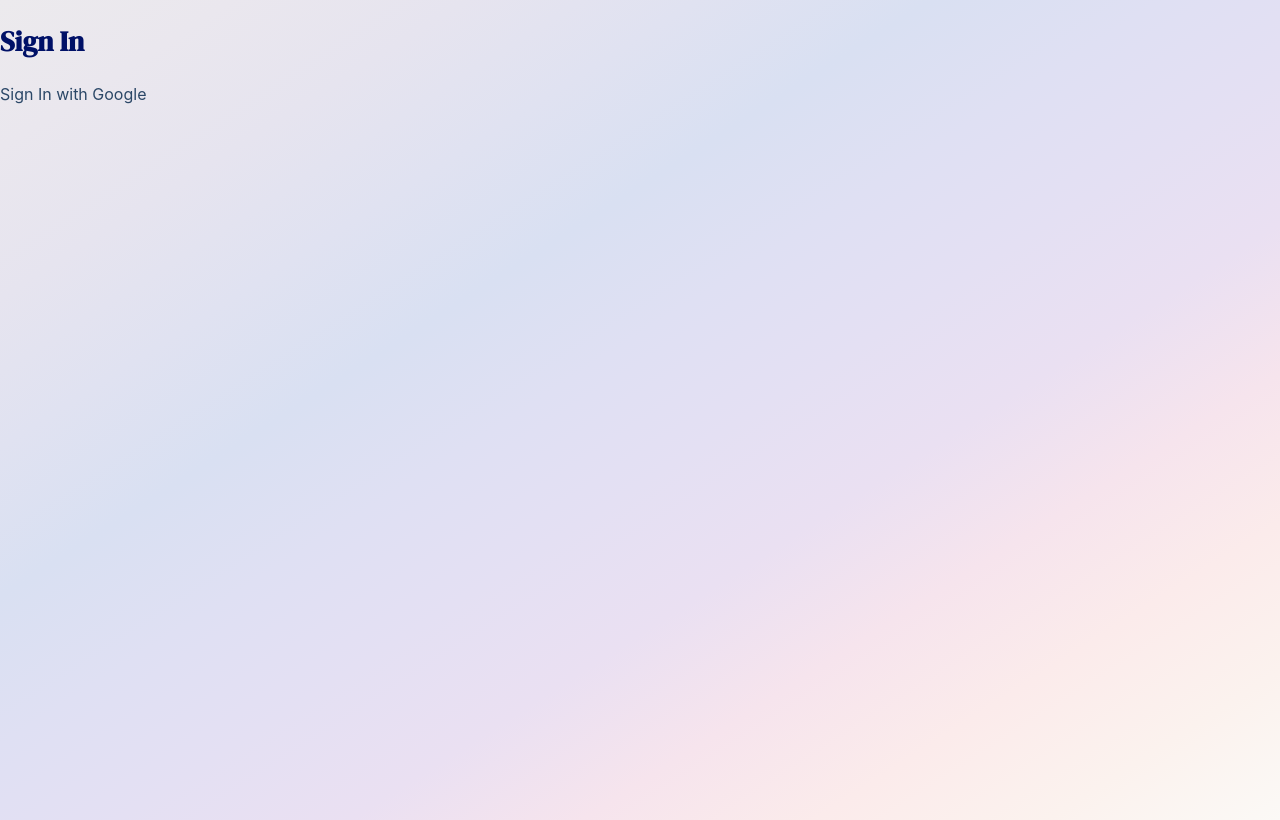
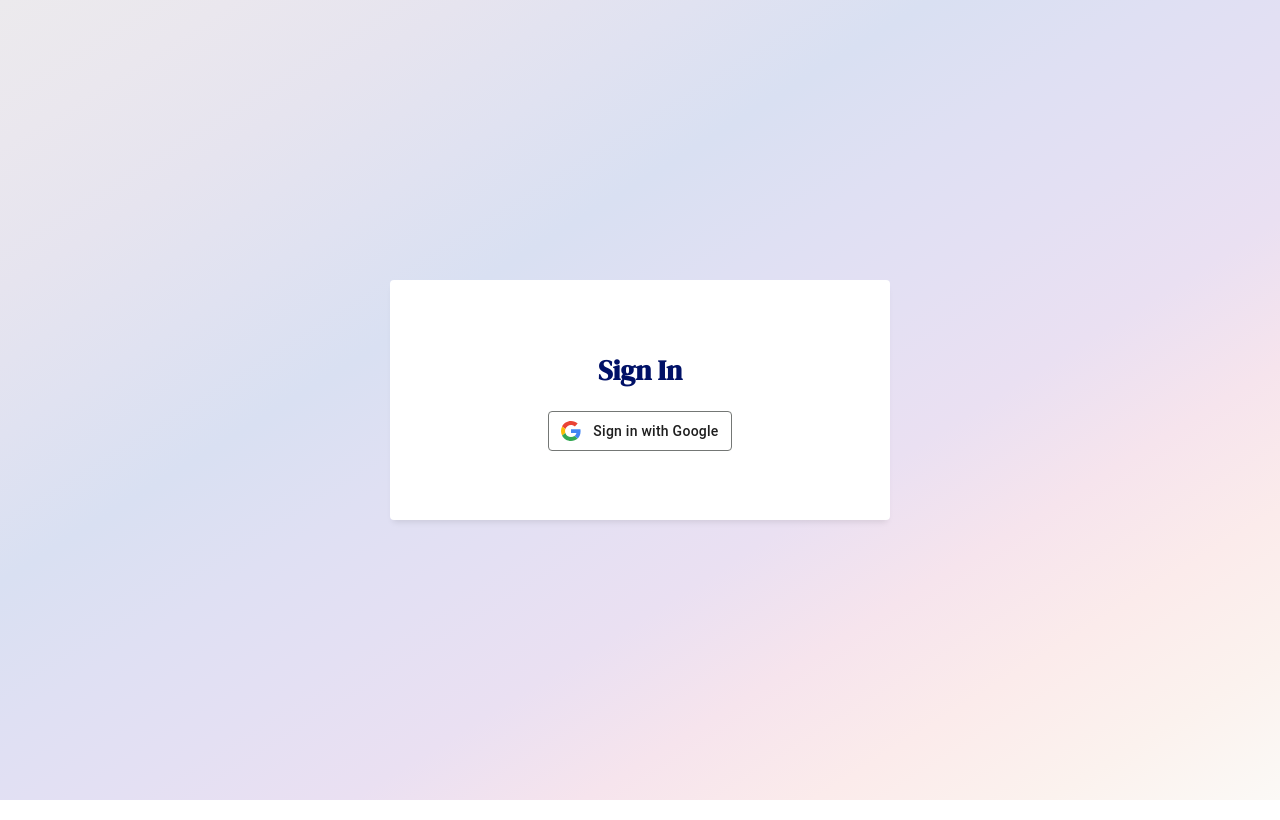
Before and after one commit to kabita164/M00664409-fyp, a React (Vite) app: page / in a window 1280 px wide. Built offline with nearby package versions, Linux system fonts and the light colour scheme; no server answers.

Commit message:
add styling for sign in page

```diff
--- a/src/App.css
+++ b/src/App.css
@@ -35,3 +35,119 @@
   background-color: var(--secondary-button-bg-color);
   color: var(--main-dark-color);
 }
+
+.sign-in-page {
+  height: 100vh;
+  display: flex;
+  justify-content: center;
+  align-items: center;
+}
+
+.sign-in-page .sign-in-card {
+  background-color: white;
+  width: 500px;
+  padding: 36px;
+  border-radius: 4px;
+  box-shadow: 0px 5px 6px -3px rgba(0, 0, 0, 0.1);
+  min-height: 240px;
+  display: flex;
+  flex-direction: column;
+  justify-content: center;
+  align-items: center;
+}
+
+.sign-in-page .sign-in-card h2 {
+  margin-top: 0;
+}
+
+.gsi-material-button {
+  background-color: WHITE;
+  background-image: none;
+  border: 1px solid #747775;
+  border-radius: 4px;
+  box-sizing: border-box;
+  color: #1f1f1f;
+  cursor: pointer;
+  font-family: "Roboto", arial, sans-serif;
+  font-size: 14px;
+  height: 40px;
+  letter-spacing: 0.25px;
+  outline: none;
+  overflow: hidden;
+  padding: 0 12px;
+  position: relative;
+  text-align: center;
+  transition: background-color 0.218s, border-color 0.218s, box-shadow 0.218s;
+  vertical-align: middle;
+  white-space: nowrap;
+  width: auto;
+  max-width: 400px;
+  min-width: min-content;
+}
+
+.gsi-material-button .gsi-material-button-icon {
+  height: 20px;
+  margin-right: 12px;
+  min-width: 20px;
+  width: 20px;
+}
+
+.gsi-material-button .gsi-material-button-content-wrapper {
+  align-items: center;
+  display: flex;
+  flex-direction: row;
+  flex-wrap: nowrap;
+  height: 100%;
+  justify-content: space-between;
+  position: relative;
+  width: 100%;
+}
+
+.gsi-material-button .gsi-material-button-contents {
+  flex-grow: 1;
+  font-family: "Roboto", arial, sans-serif;
+  font-weight: 500;
+  overflow: hidden;
+  text-overflow: ellipsis;
+  vertical-align: top;
+}
+
+.gsi-material-button .gsi-material-button-state {
+  transition: opacity 0.218s;
+  bottom: 0;
+  left: 0;
+  opacity: 0;
+  position: absolute;
+  right: 0;
+  top: 0;
+}
+
+.gsi-material-button:disabled {
+  cursor: default;
+  background-color: #ffffff61;
+  border-color: #1f1f1f1f;
+}
+
+.gsi-material-button:disabled .gsi-material-button-contents {
+  opacity: 38%;
+}
+
+.gsi-material-button:disabled .gsi-material-button-icon {
+  opacity: 38%;
+}
+
+.gsi-material-button:not(:disabled):active .gsi-material-button-state,
+.gsi-material-button:not(:disabled):focus .gsi-material-button-state {
+  background-color: #303030;
+  opacity: 12%;
+}
+
+.gsi-material-button:not(:disabled):hover {
+  box-shadow: 0 1px 2px 0 rgba(60, 64, 67, 0.3),
+    0 1px 3px 1px rgba(60, 64, 67, 0.15);
+}
+
+.gsi-material-button:not(:disabled):hover .gsi-material-button-state {
+  background-color: #303030;
+  opacity: 8%;
+}
--- a/src/components/SignIn.jsx
+++ b/src/components/SignIn.jsx
@@ -1,4 +1,3 @@
-import React from "react";
 import { signInWithPopup, GoogleAuthProvider } from "firebase/auth";
 import { auth } from "../firebaseConfig";
 
@@ -13,9 +12,44 @@
   };
 
   return (
-    <div className="sign-in-view">
-      <h2>Sign In</h2>
-      <button onClick={handleSignIn}>Sign In with Google</button>
+    <div className="sign-in-page">
+      <div className="sign-in-card">
+        <h2>Sign In</h2>
+        <button className="gsi-material-button" onClick={handleSignIn}>
+          <div className="gsi-material-button-state"></div>
+          <div className="gsi-material-button-content-wrapper">
+            <div className="gsi-material-button-icon">
+              <svg
+                version="1.1"
+                xmlns="http://www.w3.org/2000/svg"
+                viewBox="0 0 48 48"
+                style={{ display: "block" }}
+              >
+                <path
+                  fill="#EA4335"
+                  d="M24 9.5c3.54 0 6.71 1.22 9.21 3.6l6.85-6.85C35.9 2.38 30.47 0 24 0 14.62 0 6.51 5.38 2.56 13.22l7.98 6.19C12.43 13.72 17.74 9.5 24 9.5z"
+                ></path>
+                <path
+                  fill="#4285F4"
+                  d="M46.98 24.55c0-1.57-.15-3.09-.38-4.55H24v9.02h12.94c-.58 2.96-2.26 5.48-4.78 7.18l7.73 6c4.51-4.18 7.09-10.36 7.09-17.65z"
+                ></path>
+                <path
+                  fill="#FBBC05"
+                  d="M10.53 28.59c-.48-1.45-.76-2.99-.76-4.59s.27-3.14.76-4.59l-7.98-6.19C.92 16.46 0 20.12 0 24c0 3.88.92 7.54 2.56 10.78l7.97-6.19z"
+                ></path>
+                <path
+                  fill="#34A853"
+                  d="M24 48c6.48 0 11.93-2.13 15.89-5.81l-7.73-6c-2.15 1.45-4.92 2.3-8.16 2.3-6.26 0-11.57-4.22-13.47-9.91l-7.98 6.19C6.51 42.62 14.62 48 24 48z"
+                ></path>
+                <path fill="none" d="M0 0h48v48H0z"></path>
+              </svg>
+            </div>
+            <span className="gsi-material-button-contents">
+              Sign in with Google
+            </span>
+          </div>
+        </button>
+      </div>
     </div>
   );
 };
```
